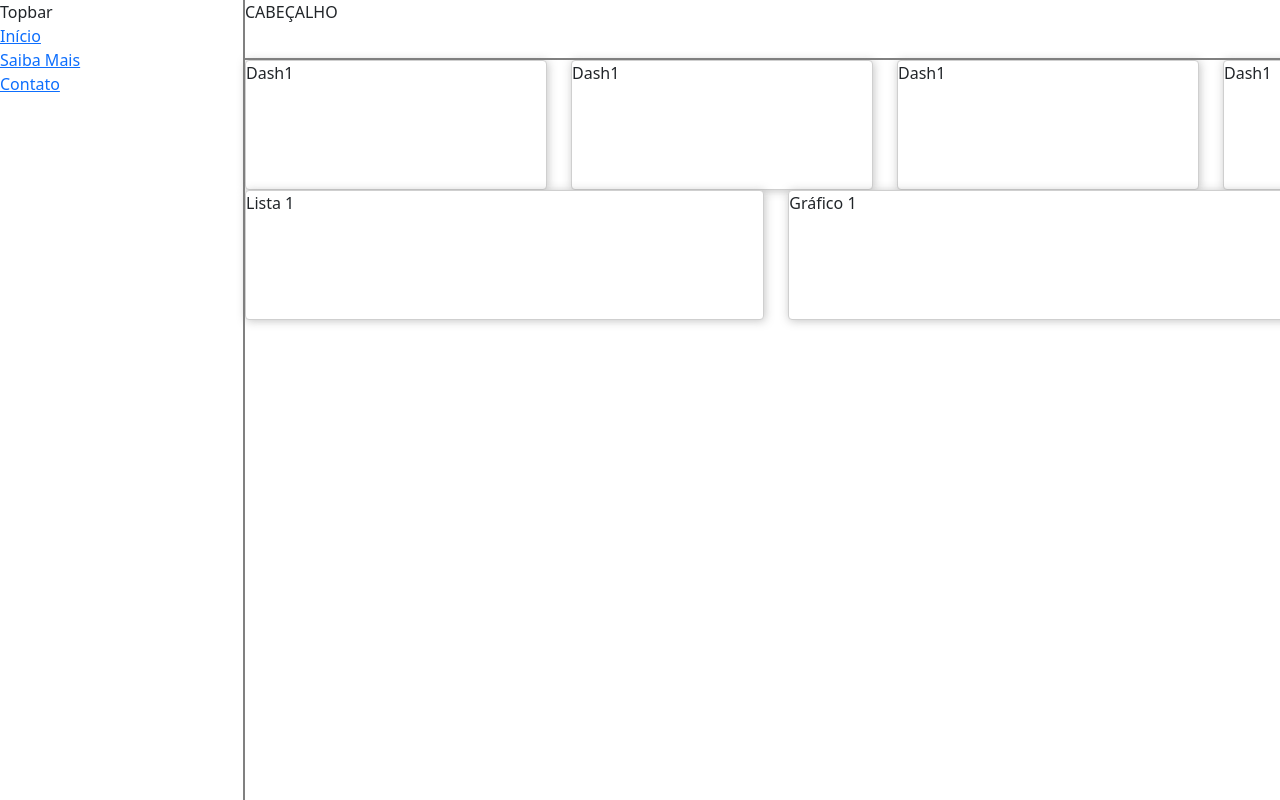
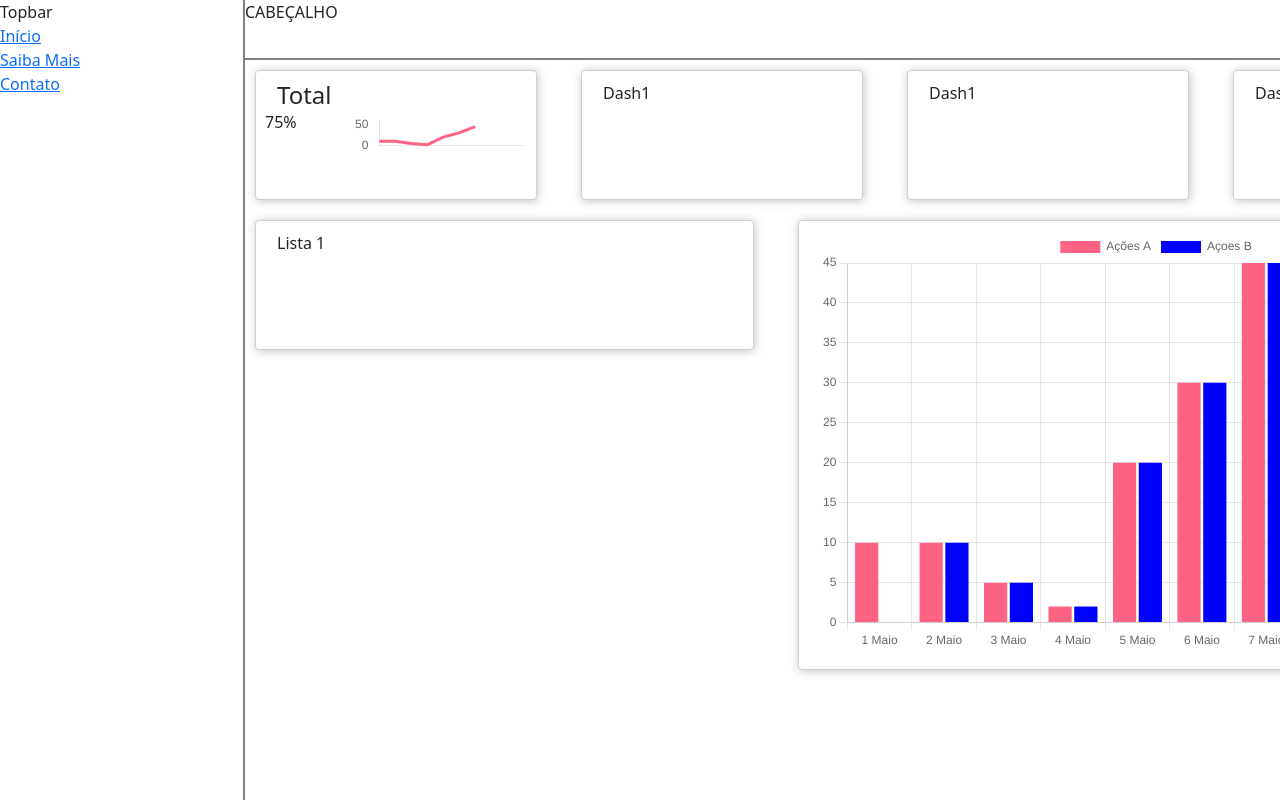
Before and after one commit to jvms1998/Projeto_B3_Front, a plain HTML site: page index.html in a window 1280 px wide. Shown: the top 800 px of the page. Drawn offline with nearby package versions, Linux system fonts and the light colour scheme.

Commit message:
Criação de cards e gráficos

```diff
--- /dev/null
+++ b/graficos.js
@@ -0,0 +1,105 @@
+
+    const labels = [
+      '1 Maio',
+      '2 Maio',
+      '3 Maio',
+      '4 Maio',
+      '5 Maio',
+      '6 Maio',
+      '7 Maio',
+      '8 Maio',
+      '9 Maio',
+      '10 Maio',
+
+    ];
+
+    const data = {
+      labels: labels,
+      datasets: [{
+        label: 'Ações A',
+        backgroundColor: 'rgb(255, 99, 132)',
+        borderColor: 'rgb(255, 99, 132)',
+        data: [10, 10, 5, 2, 20, 30, 45],
+      },
+
+      {
+        label: 'Açoes B',
+        backgroundColor: 'blue',
+        borderColor: 'rgb(255, 99, 132)',
+        data: [0, 10, 5, 2, 20, 30, 45],
+      }]
+    };
+
+    const config = {
+      type: 'bar',
+      data: data,
+      options: {}
+    };
+
+    const myChart = new Chart(
+      document.getElementById('myChart'),
+      config
+    );
+
+    /////////////////////////////////////////////////////////////////////////////////////////////////////////
+                                // CÓDIGO DO GRÁFICO INTERNO
+
+    const labels_grafico_interno = [
+        '',
+        '',
+        '',
+        '',
+        '',
+        '',
+        '',
+        '',
+        '',
+        '',
+
+      ];
+
+      const data_grafico_interno = {
+        labels: labels_grafico_interno,
+        datasets: [{
+          label: 'Ações A',
+          backgroundColor: 'rgb(255, 99, 132)',
+          borderColor: 'rgb(255, 99, 132)',
+          data: [10, 10, 5, 2, 20, 30, 45],
+          pointRadius:0,
+        }]
+      };
+
+      const config_grafico_interno = {
+        type: 'line',
+        data: data_grafico_interno,
+        options: {
+            plugins: {
+              title: {
+                display: false
+              },
+              legend: {
+                display: false
+              }
+            },
+            scales: {
+                x: {
+                  grid: {
+                    display: false,
+                  }
+                },
+                y: {
+                    grid: {
+                      display: false,
+                    }
+                  }
+            },
+            interaction: {
+              intersect: false,
+            }
+          }
+      };
+
+      const grafico_interno = new Chart(
+        document.getElementById('grafico_interno'),
+        config_grafico_interno
+      );
--- a/index.html
+++ b/index.html
@@ -24,7 +24,17 @@
                 <div class="row">
 
                     <div class="col-md-3">
-                        <div class="card">Dash1</div>
+                        <div class="card"><h4>Total</h4>
+                            <div class="row">
+                                <div class="col-md-4 p-0">
+                                    75%
+                                </div>
+
+                                <div class="col-md-8 p-0">
+                                    <canvas id="grafico_interno" height="110px"></canvas>
+                                </div>
+                            </div>
+                        </div>
                     </div>
 
                     <div class="col-md-3">
@@ -49,7 +59,7 @@
                     </div>
 
                     <div class="col-md-7">
-                        <div class="card">Gráfico 1</div>
+                        <div class="card" style="height:450px;"><canvas id="myChart" height="420px"></canvas></div>
                     </div>
 
                 </div>
@@ -62,4 +72,6 @@
 </body>
 </html>
 
+<script src="https://cdn.jsdelivr.net/npm/chart.js"></script>
 <script src="./scripts.js"></script>
+<script src="./graficos.js"></script>
--- a/main.css
+++ b/main.css
@@ -25,6 +25,13 @@ header{
     border: 0.5px solid rgb(207, 207, 207);
     box-shadow: 1px 1px 10px rgba(129, 129, 129, 0.466);
     transition: 0.5s;
+    padding: 10px 21px;
+    margin: 10px;
+}
+
+.card h4 {
+
+    margin: 0px;
 }
 
 
```
Also changed, not shown: card_grafico.css (added).
